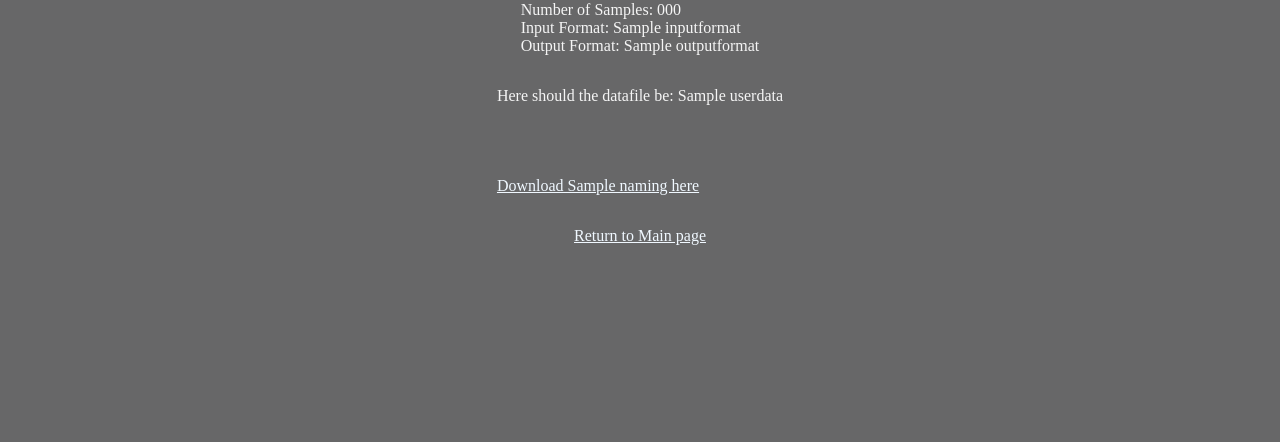
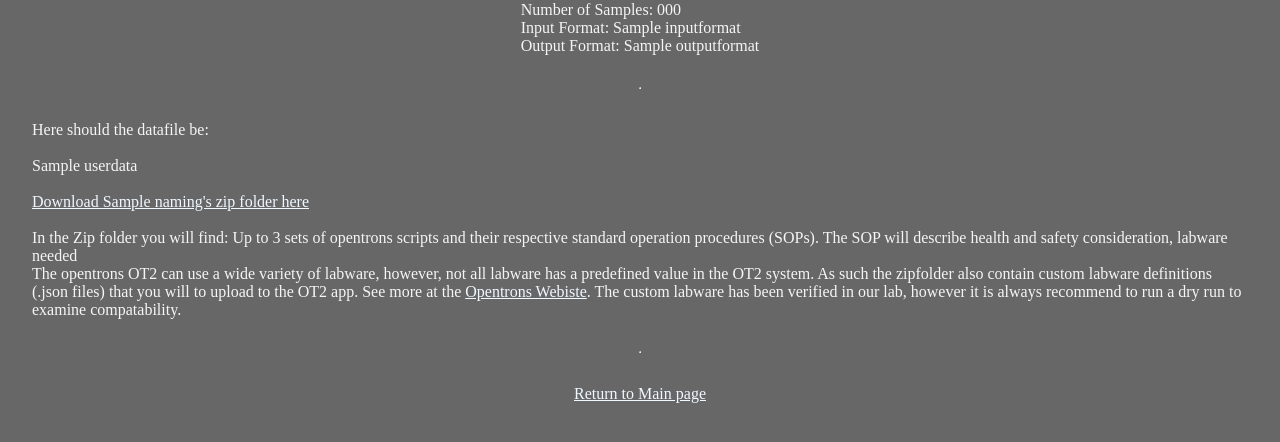
Before and after one commit to KU-JonasL/OT2_Website, a Flask app: template template/OT2transfer.html in a window 1280 px wide. Shown: the part 204-646 px from the top of the page. Run offline with Flask 3, Linux system fonts and the light colour scheme; the template is opened without the code that fills it: most values are stand-ins (such as "Sample title", 1, 10 or a date in 2020).

Commit message:
Add files via upload
Version 0.8.12. Update to the OT2 transfer page

```diff
--- a/server.py
+++ b/server.py
@@ -60,9 +60,9 @@ def get_OT2transfer():
                     csv_data_raw_str = csv_data_raw_str.replace("nan", "").replace("(", "").replace(")", "")
 
                     ## Convert a semi-colon seperated file (',' for '.' [Digits] and ';' for ',' [cell/tab separator])
-                    if csv_data_raw_str.find("Sample Number; Well Position"):
-                        csv_data_raw_str = csv_data_raw_str.replace(",",".")
-                        userdata = csv_data_raw_str.replace(";",",")
+                    #if csv_data_raw_str.find("Sample Number; Well Position"):
+                    #    csv_data_raw_str = csv_data_raw_str.replace(",",".")
+                    #    userdata = csv_data_raw_str.replace(";",",")
 
                     ## Delete the temporary file
                     #os.unlink(temp_file_path)
--- a/template/OT2transfer.html
+++ b/template/OT2transfer.html
@@ -23,17 +23,18 @@
         Output Format: {{outputformat[0]}} <br>
     </p>
 
-
+    <hr>
 
     <p>
-        Here should the datafile be: {{userdata}}
+        Here should the datafile be: <br><br>{{userdata}}
+        <br><br>
+        <a href="{{get_opentrons_script}}" download="Opentrons Scripts"> Download {{naming}}'s zip folder here</a>
+        <br><br>
+        In the Zip folder you will find: Up to 3 sets of opentrons scripts and their respective standard operation procedures (SOPs). The SOP will describe health and safety consideration, labware needed<br>
+        The opentrons OT2 can use a wide variety of labware, however, not all labware has a predefined value in the OT2 system. As such the zipfolder also contain custom labware definitions (.json files) that you will to upload to the OT2 app. See more at the <a href="https://support.opentrons.com/s/article/Import-a-custom-labware-definition">Opentrons Webiste</a>. The custom labware has been verified in our lab, however it is always recommend to run a dry run to examine compatability.
+    </p>
 
-        <br><br><br><br><br>
-
-        <a href="{{get_opentrons_script}}" download="Opentrons Scripts"> Download {{naming}} here</a>
-
-
-    </p>
+    <hr>
 
     <a href="/index">Return to Main page</a>
 
```
